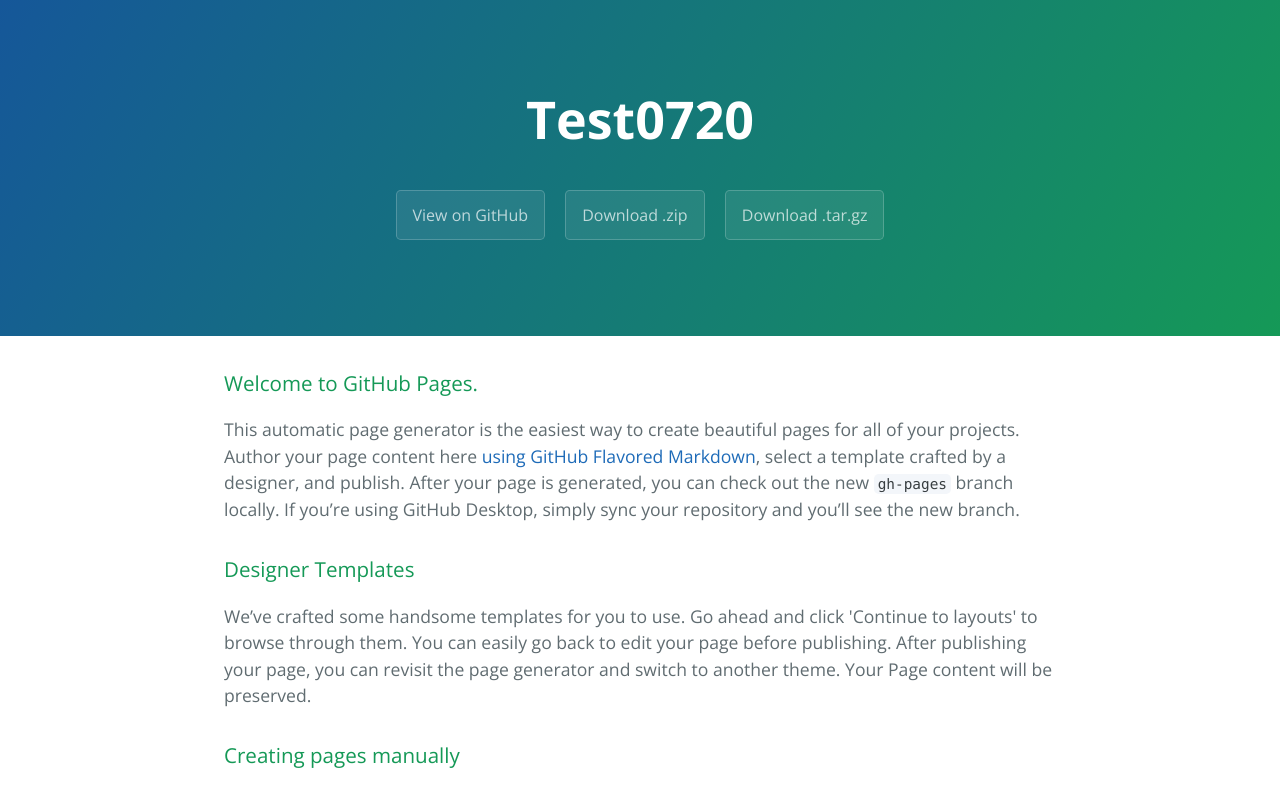
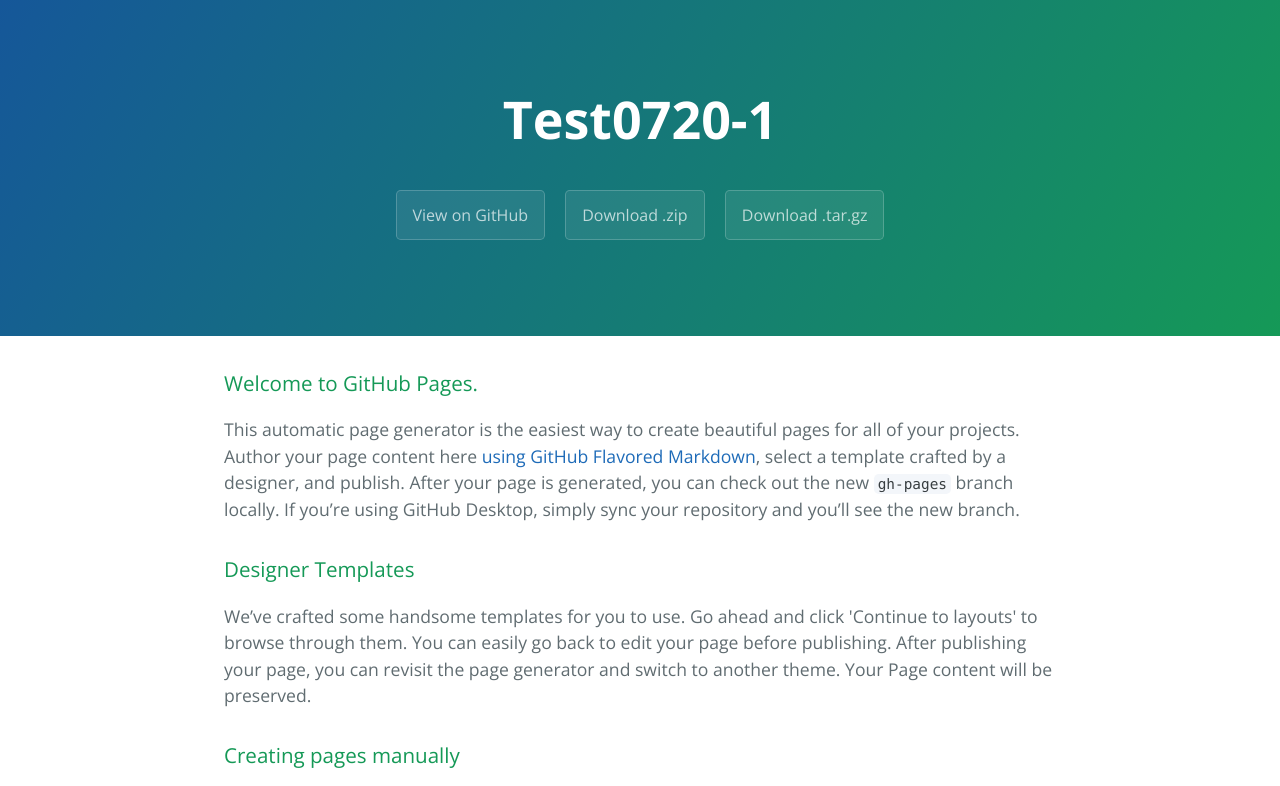
Before and after one commit to ian0818/test0720, a plain HTML site: page index.html in a window 1280 px wide. Shown: the top 786 px of the page. Drawn offline with nearby package versions, Linux system fonts and the light colour scheme.

Commit message:
UPDATA TITLE

```diff
--- a/index.html
+++ b/index.html
@@ -11,7 +11,7 @@
   </head>
   <body>
     <section class="page-header">
-      <h1 class="project-name">Test0720</h1>
+      <h1 class="project-name">Test0720-1</h1>
       <h2 class="project-tagline"></h2>
       <a href="https://github.com/ian0818/test0720" class="btn">View on GitHub</a>
       <a href="https://github.com/ian0818/test0720/zipball/master" class="btn">Download .zip</a>
```
